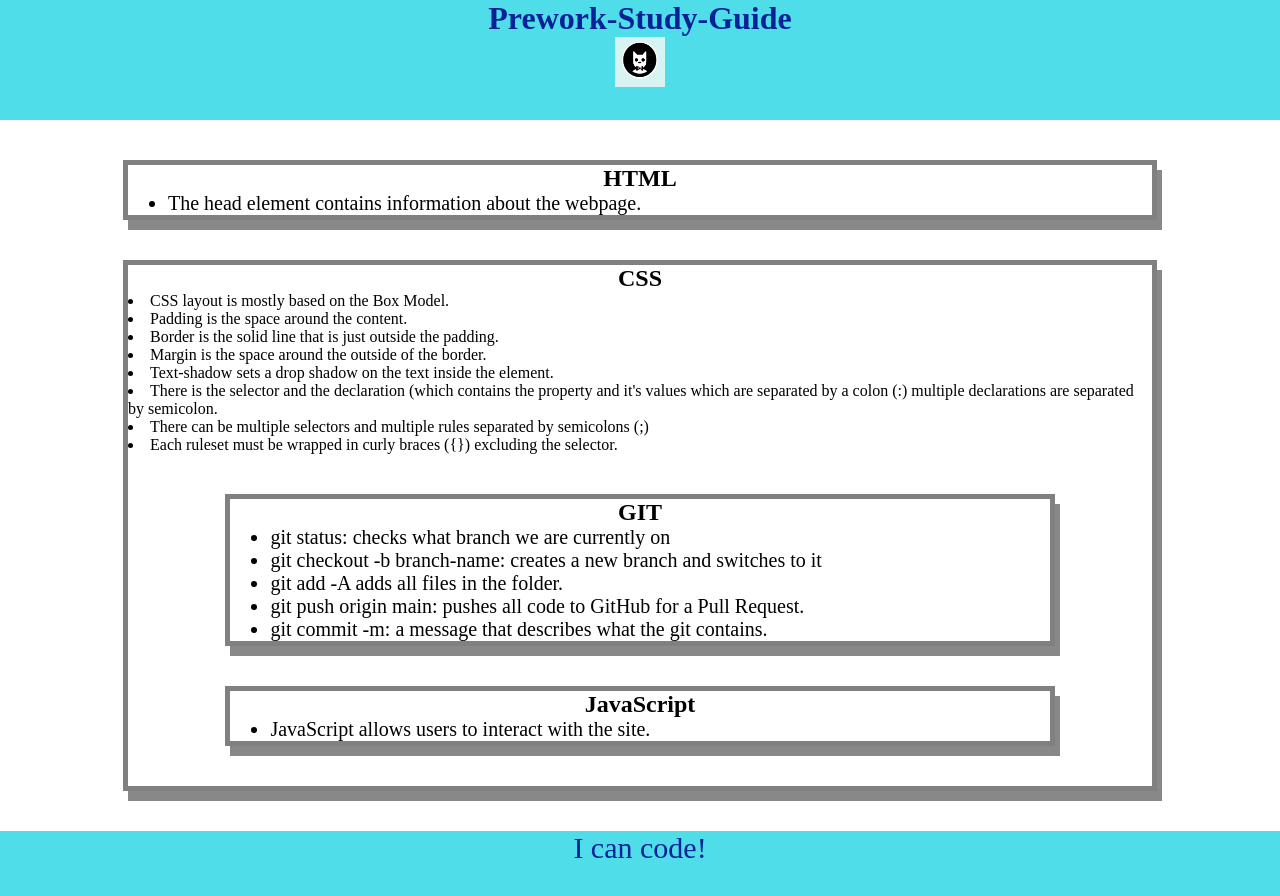
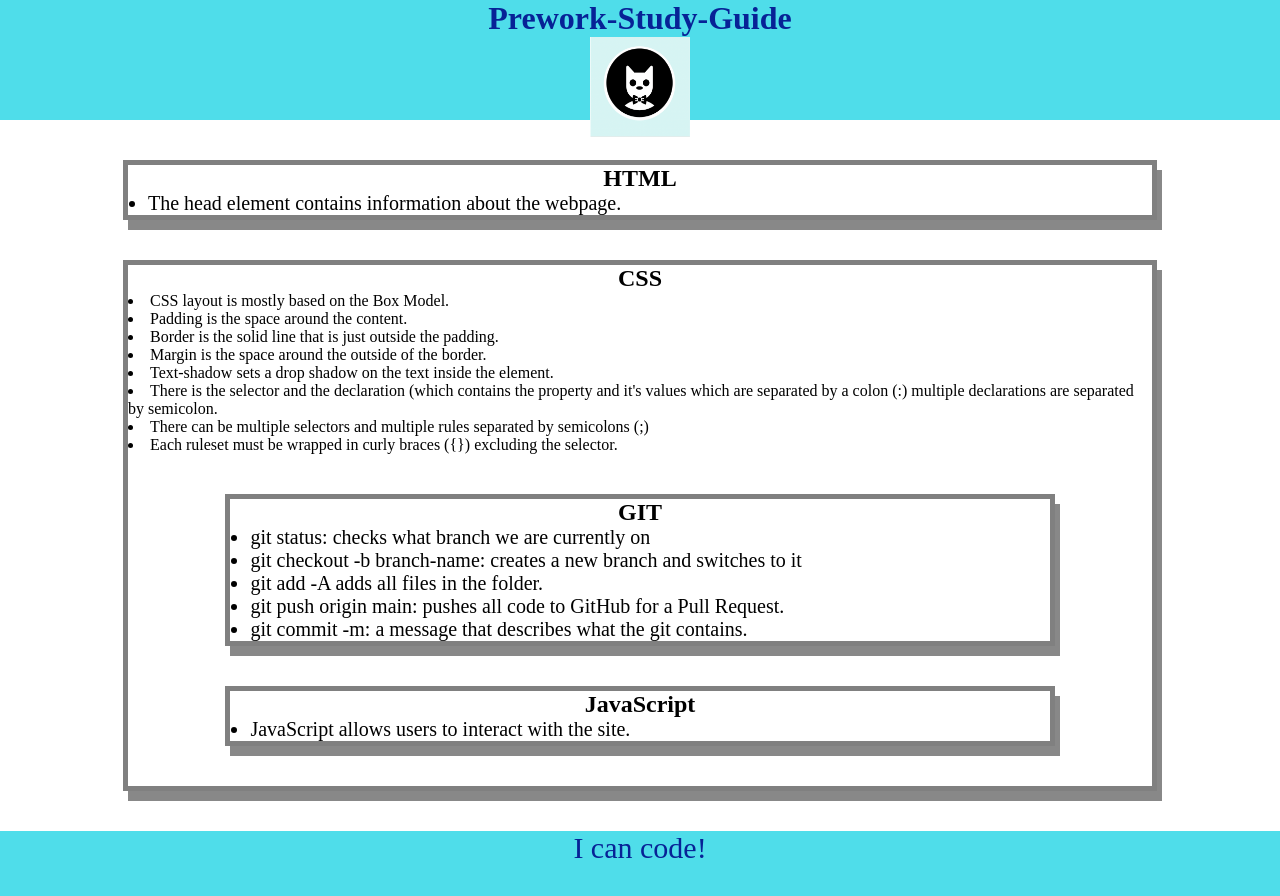
Before and after one commit to Roberts-NewYork/prework-study-guide, a plain HTML site: page index.html in a window 1280 px wide. Drawn offline with Linux system fonts and the light colour scheme.

Commit message:
box css section

```diff
--- a/assets/style.css
+++ b/assets/style.css
@@ -15,13 +15,13 @@ h2 {
 }
 img {
   display: block;
-  height: 50px;
-  width: 50px;
+  height: 100px;
+  width: 100px;
   margin-left: auto;
   margin-right: auto;
 }
 ul {
-  padding-left: 40px;
+  padding-left: 20px;
   font-size: 20px;
 }
 p {
```
